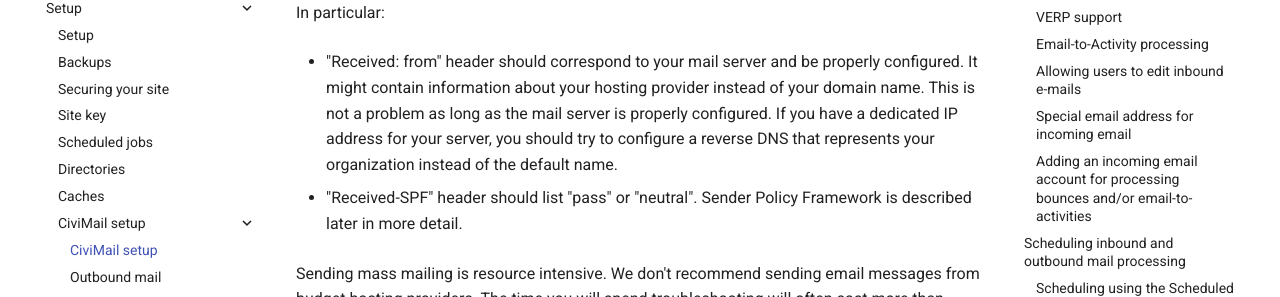
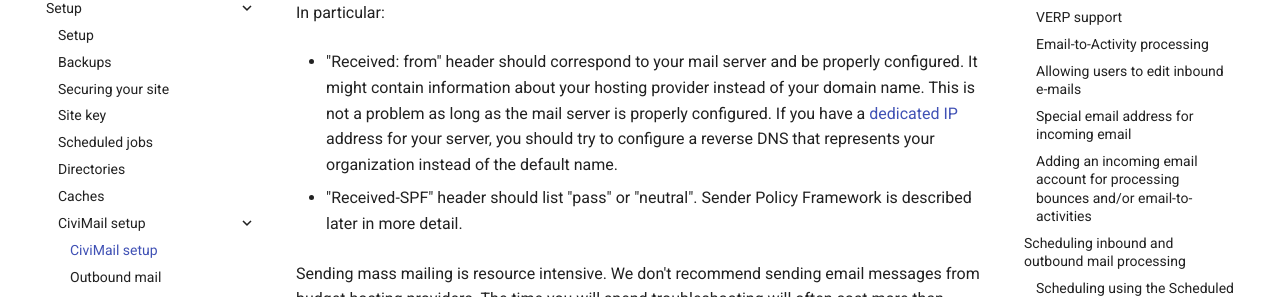
Before and after one commit to civicrm/civicrm-sysadmin-guide, an MkDocs documentation site: the page built from docs/setup/civimail/index.md, in a window 1280 px wide and 900 px high, scrolled down 1700 px. Shown: the part 208-505 px from the top of the window. Built offline with MkDocs 1.6.1 and Material for MkDocs 9.7.7, drawn with Linux system fonts in a browser that asks for light colours; comment, search, counter and statistics services are not loaded; old or Windows-style settings are respelled for this version of MkDocs; part of the change alters nothing that is shown.

```diff
--- a/docs/setup/civimail/index.md
+++ b/docs/setup/civimail/index.md
@@ -95,7 +95,7 @@ In particular:
 *  "Received: from" header should correspond to your mail server and be
 properly configured. It might contain information about your hosting
 provider instead of your domain name. This is not a problem as long as
-the mail server is properly configured. If you have a dedicated IP
+the mail server is properly configured. If you have a [dedicated IP](https://hosting.review/web-hosting-glossary/#11)
 address for your server, you should try to configure a reverse DNS that
 represents your organization instead of the default name.
 
```
